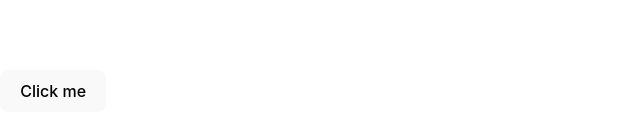
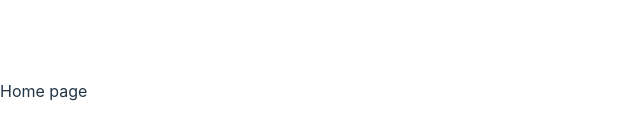
Before and after one commit to ilyanosovsky/food-ordering-platform, a React (Vite) app in the folder client/: page / in a window 1280 px wide. Shown: the part 309-448 px from the top of the page, without its empty margins (0-640 px from the left). Built offline with nearby package versions, Linux system fonts and the light colour scheme.

Commit message:
routes basic set up

```diff
--- a/client/package.json
+++ b/client/package.json
@@ -16,6 +16,7 @@
     "clsx": "^2.1.1",
     "react": "^18.2.0",
     "react-dom": "^18.2.0",
+    "react-router-dom": "^6.23.1",
     "tailwind-merge": "^2.3.0",
     "tailwindcss-animate": "^1.0.7"
   },
--- /dev/null
+++ b/client/src/AppRoutes.tsx
@@ -0,0 +1,13 @@
+import { Navigate, Route, Routes } from "react-router-dom";
+
+const AppRoutes = () => {
+  return (
+    <Routes>
+      <Route path="/" element={<span>Home page</span>} />
+      <Route path="/user-profile" element={<span>User profile page</span>} />
+      <Route path="*" element={<Navigate to="/" />} />
+    </Routes>
+  );
+};
+
+export default AppRoutes;
--- a/client/src/main.tsx
+++ b/client/src/main.tsx
@@ -1,10 +1,13 @@
-import React from 'react'
-import ReactDOM from 'react-dom/client'
-import App from './App.tsx'
-import './index.css'
+import React from "react";
+import ReactDOM from "react-dom/client";
+import "./index.css";
+import { BrowserRouter as Router } from "react-router-dom";
+import AppRoutes from "./AppRoutes";
 
-ReactDOM.createRoot(document.getElementById('root')!).render(
+ReactDOM.createRoot(document.getElementById("root")!).render(
   <React.StrictMode>
-    <App />
-  </React.StrictMode>,
-)
+    <Router>
+      <AppRoutes />
+    </Router>
+  </React.StrictMode>
+);
```
Also changed, not shown: 1 other file (tests, documents, lock files or other folders).
